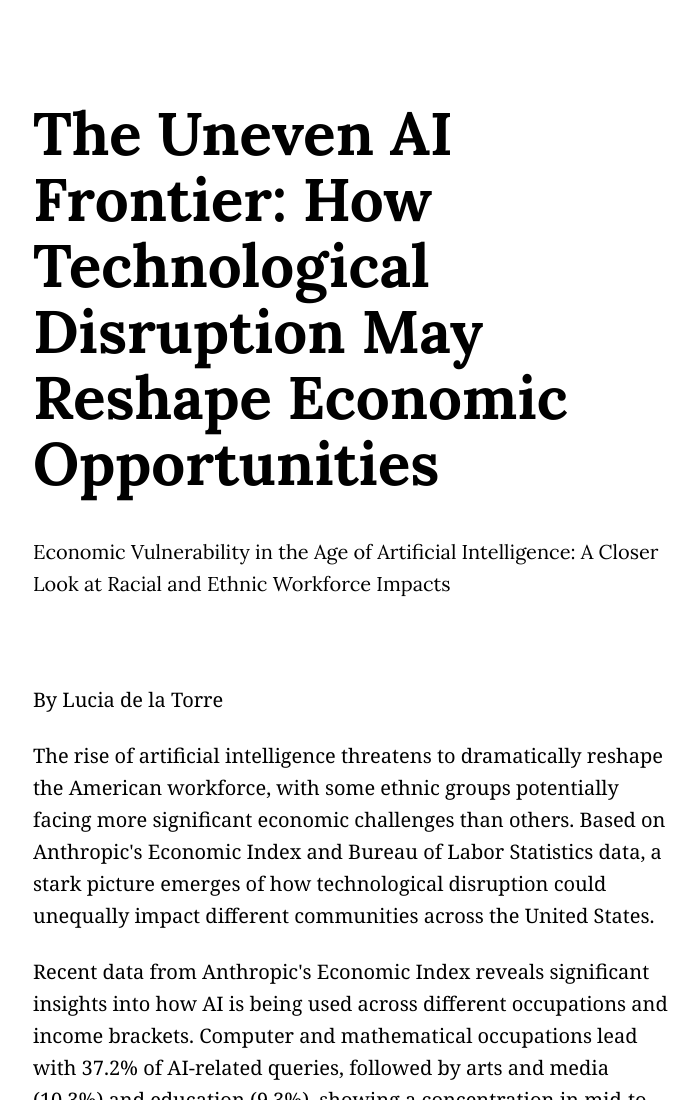
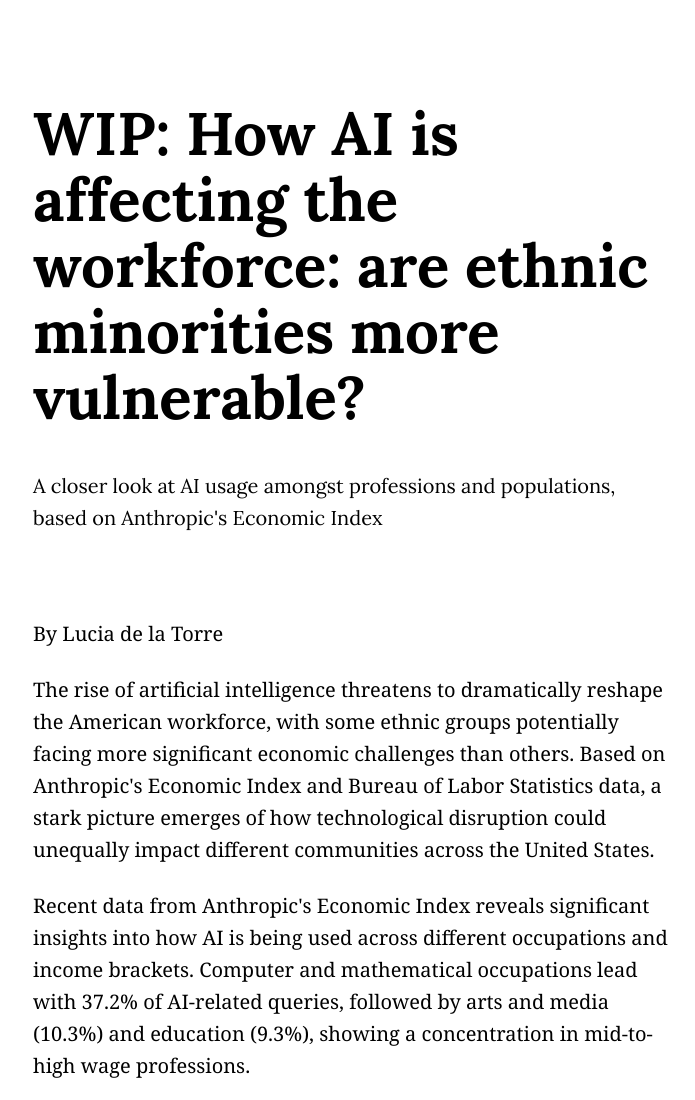
Before and after one commit to lg3394/aianddemographicdata, a plain HTML site: page index.html in a window 1280 px wide. Shown: the top 1100 px of the page, without its empty margins (287-982 px from the left). Drawn offline with Linux system fonts and the light colour scheme.

Commit message:
Update index.html

```diff
--- a/index.html
+++ b/index.html
@@ -133,8 +133,8 @@
 <body>
     <div class="content">
         <div class="header">
-            <h1>The Uneven AI Frontier: How Technological Disruption May Reshape Economic Opportunities</h1>
-            <p class="subhead">Economic Vulnerability in the Age of Artificial Intelligence: A Closer Look at Racial and Ethnic Workforce Impacts</p>
+            <h1>WIP: How AI is affecting the workforce: are ethnic minorities more vulnerable?</h1>
+            <p class="subhead">A closer look at AI usage amongst professions and populations, based on Anthropic's Economic Index</p>
         </div>
         <div class="byline">
             <p>By Lucia de la Torre</p>
```
